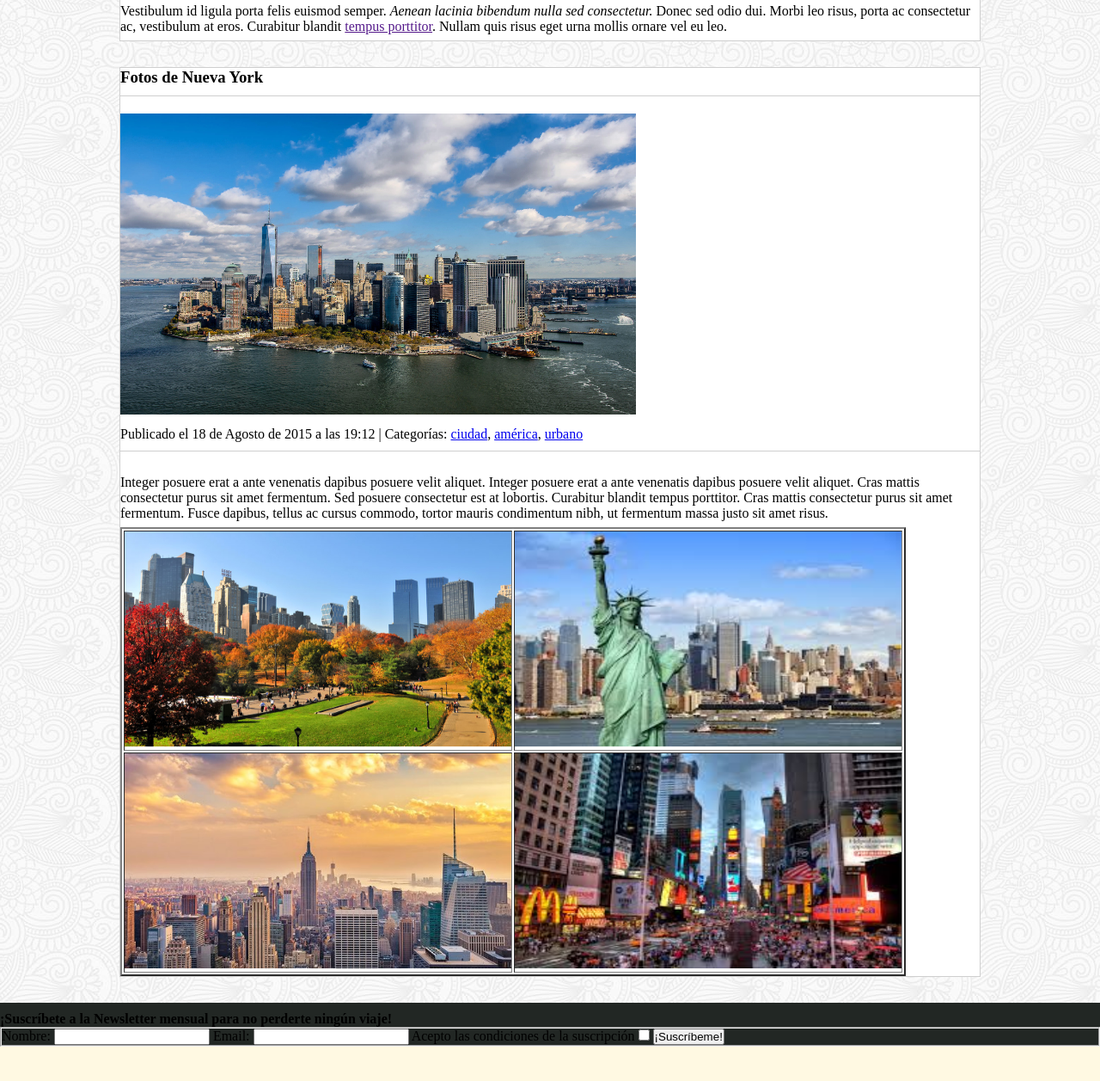
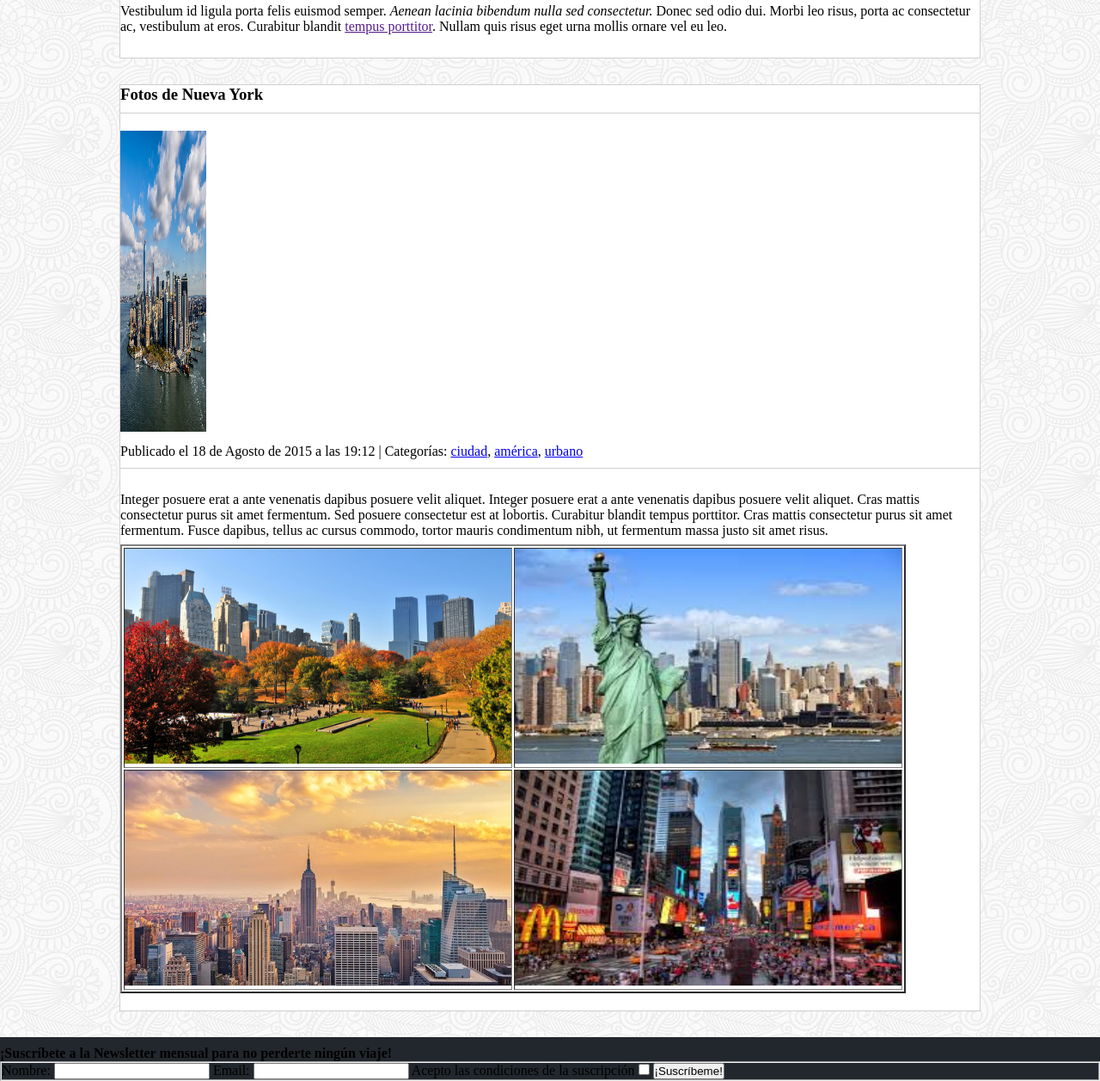
Before and after one commit to jmls9627/html-css_course, a plain HTML site: page html-css_course/Viajes-Marta_Turron4.html in a window 1280 px wide. Shown: the part 1258-2515 px from the top of the page at 86% size. Before the commit the page ends 2475 px from the top, so only its background shows below. Drawn offline with Linux system fonts and the light colour scheme.

Commit message:
fixing css

```diff
--- a/html-css_course/css/css.css
+++ b/html-css_course/css/css.css
@@ -51,7 +51,7 @@
 
 .post-header img{
     margin-top: 20px;
-    width: 100;
+    width: 100px;
     padding-bottom: 10px;
 }
 
@@ -61,7 +61,7 @@
 }
 .post-body{
     padding-top: 20px;
-    scroll-padding-bottom: 20px;
+    padding-bottom: 20px;
 
 }
 .post-body p{
@@ -69,7 +69,7 @@
 }
 
 footer{
-    background-color: #222724;
+    background-color: #22272d;
 
 }
 
```
